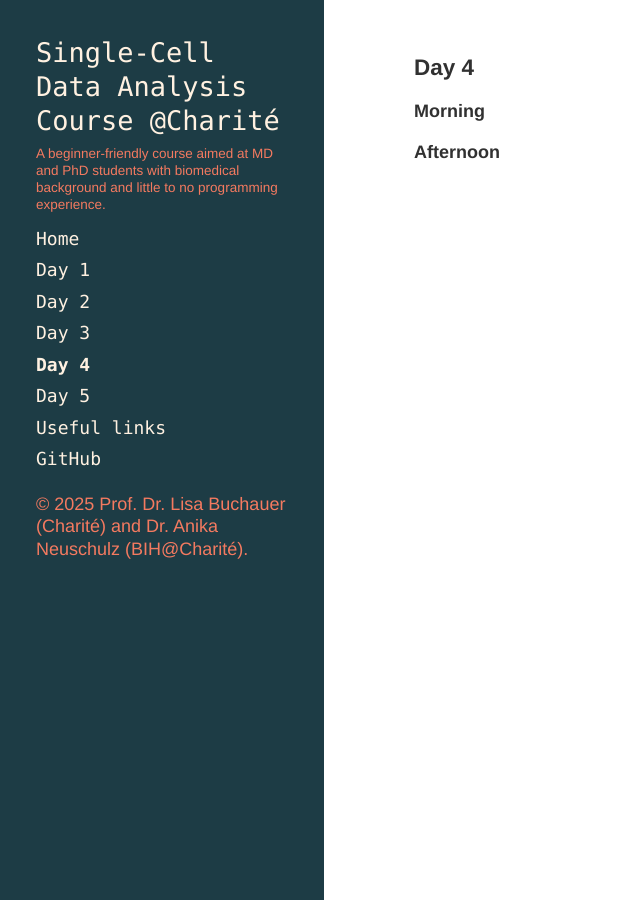
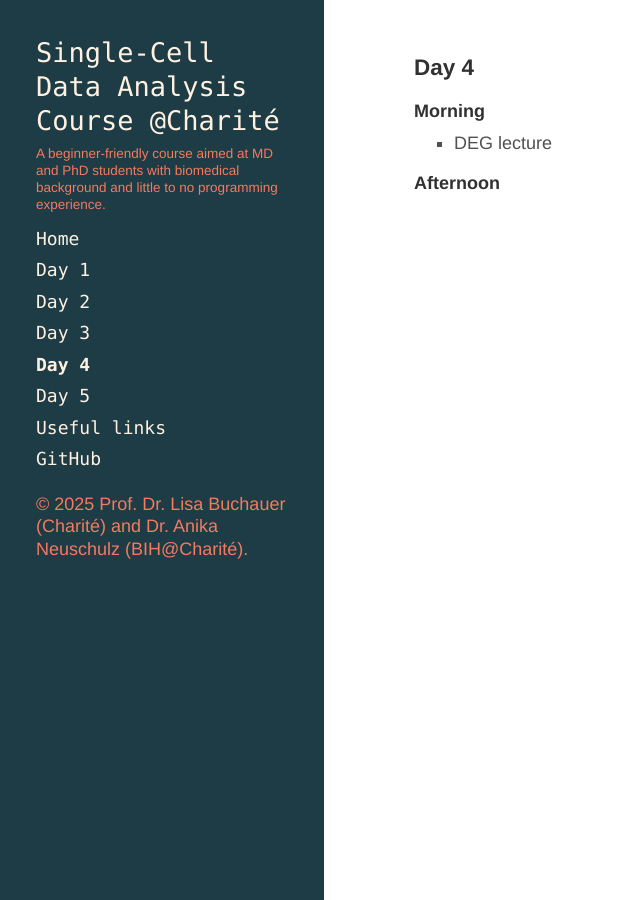
Before and after one commit to buchauer-lab/charite-sc-data-course, a Jekyll site: the page built from docs/Day4.md, in a window 1280 px wide. Shown: the whole page, without its empty margins (0-640 px from the left). Built offline with Jekyll 4.4.1, drawn with Linux system fonts in a browser that asks for light colours; nearby versions of some CDN libraries; a style sheet for code colours, icons or effects is not loaded.

```diff
--- a/docs/Day4.md
+++ b/docs/Day4.md
@@ -7,5 +7,6 @@ order: 5
 ### Day 4
 
 #### Morning
+- DEG lecture
 
 #### Afternoon
```
